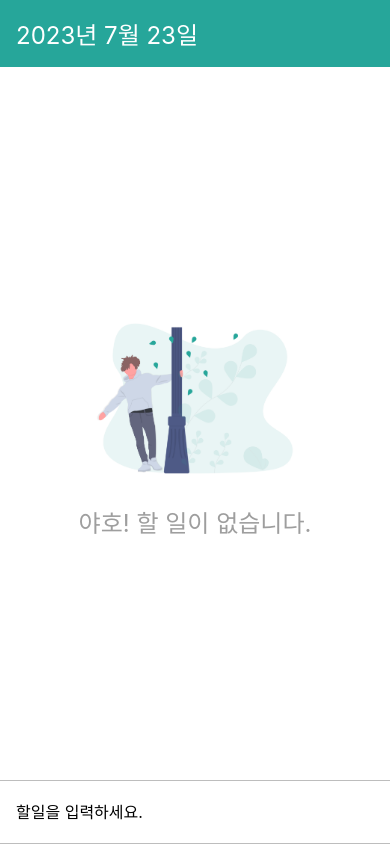
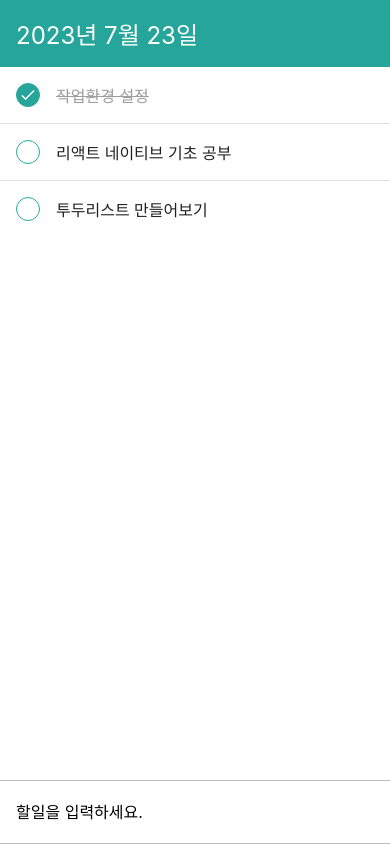
Before and after one commit to chakane5/TodoApp, a React Native app: screen / in a window 390 px wide. Built offline with nearby package versions, Linux system fonts and the light colour scheme.

Commit message:
FlatList added

```diff
--- a/App.tsx
+++ b/App.tsx
@@ -1,11 +1,17 @@
-import React from 'react';
-import { KeyboardAvoidingView, SafeAreaView, StyleSheet, Platform} from 'react-native';
+import React, { useState } from 'react';
+import { KeyboardAvoidingView, SafeAreaView, StyleSheet, Platform } from 'react-native';
 import DateHead from './components/DateHead';
 import AddTodo from './components/AddToDo';
 import Empty from './components/Empty';
+import TodoList from './components/TodoList';
 
 function App() {
   const today = new Date();
+  const [todos, setTodos] = useState([
+    { id: 1, text: '작업환경 설정', done: true },
+    { id: 2, text: '리액트 네이티브 기초 공부', done: false },
+    { id: 3, text: '투두리스트 만들어보기', done: false },
+  ]);
 
   return (
     <SafeAreaView style={styles.block}>
@@ -13,7 +19,7 @@
         behavior={Platform.select({ ios: 'padding' })}
         style={styles.avoid}>
         <DateHead date={today} />
-        <Empty />
+        {todos.length === 0 ? <Empty /> : <TodoList todos={todos} />}
         <AddTodo />
       </KeyboardAvoidingView>
     </SafeAreaView>
--- /dev/null
+++ b/components/TodoItem.js
@@ -0,0 +1,54 @@
+import React from 'react';
+import {
+    View,
+    Text,
+    StyleSheet,
+    Image
+} from 'react-native';
+
+function TodoItem({ id, text, done }) {
+    return (
+        <View style={styles.item}>
+            <View style={[styles.circle, done && styles.filled]}>
+                {done && (
+                    <Image
+                        source={require('../assets/icons/check_white/check_white.png')}
+                    />
+                )}
+            </View>
+            <Text style={[styles.text, done && styles.lineThrough]}>{text}</Text>
+        </View>
+    );
+}
+
+const styles = StyleSheet.create({
+    item: {
+        flexDirection: 'row',
+        padding: 16,
+        alignItems: 'center',
+    },
+    circle: {
+        width: 24,
+        height: 24,
+        borderRadius: 12,
+        borderColor: '#26a69a',
+        borderWidth: 1,
+        marginRight: 16,
+    },
+    filled: {
+      justifyContent: 'center',
+      alignItems: 'center',
+      backgroundColor: '#26a69a',
+    },
+    text: {
+        flex: 1,
+        fontSize: 16,
+        color: '#212121',
+    },
+    lineThrough: {
+      color: '#9e9e9e',
+      textDecorationLine: 'line-through',
+    },
+});
+
+export default TodoItem;
--- /dev/null
+++ b/components/TodoList.js
@@ -0,0 +1,29 @@
+import React from 'react';
+import { FlatList, View, StyleSheet, Text } from 'react-native';
+import TodoItem from './TodoItem';
+
+function TodoList({ todos }) {
+    return (
+        <FlatList
+            ItemSeparatorComponent={() => <View style={styles.separator} />}
+            style={styles.list}
+            data={todos}
+            renderItem={({ item }) => (
+                <TodoItem id={item.id} text={item.text} done={item.done} />
+            )}
+            keyExtractor={item => item.id.toString()}
+        />
+    );
+}
+
+const styles = StyleSheet.create({
+    list: {
+        flex: 1,
+    },
+    separator: {
+      backgroundColor: '#e0e0e0',
+      height: 1,
+    },
+});
+
+export default TodoList;
```
